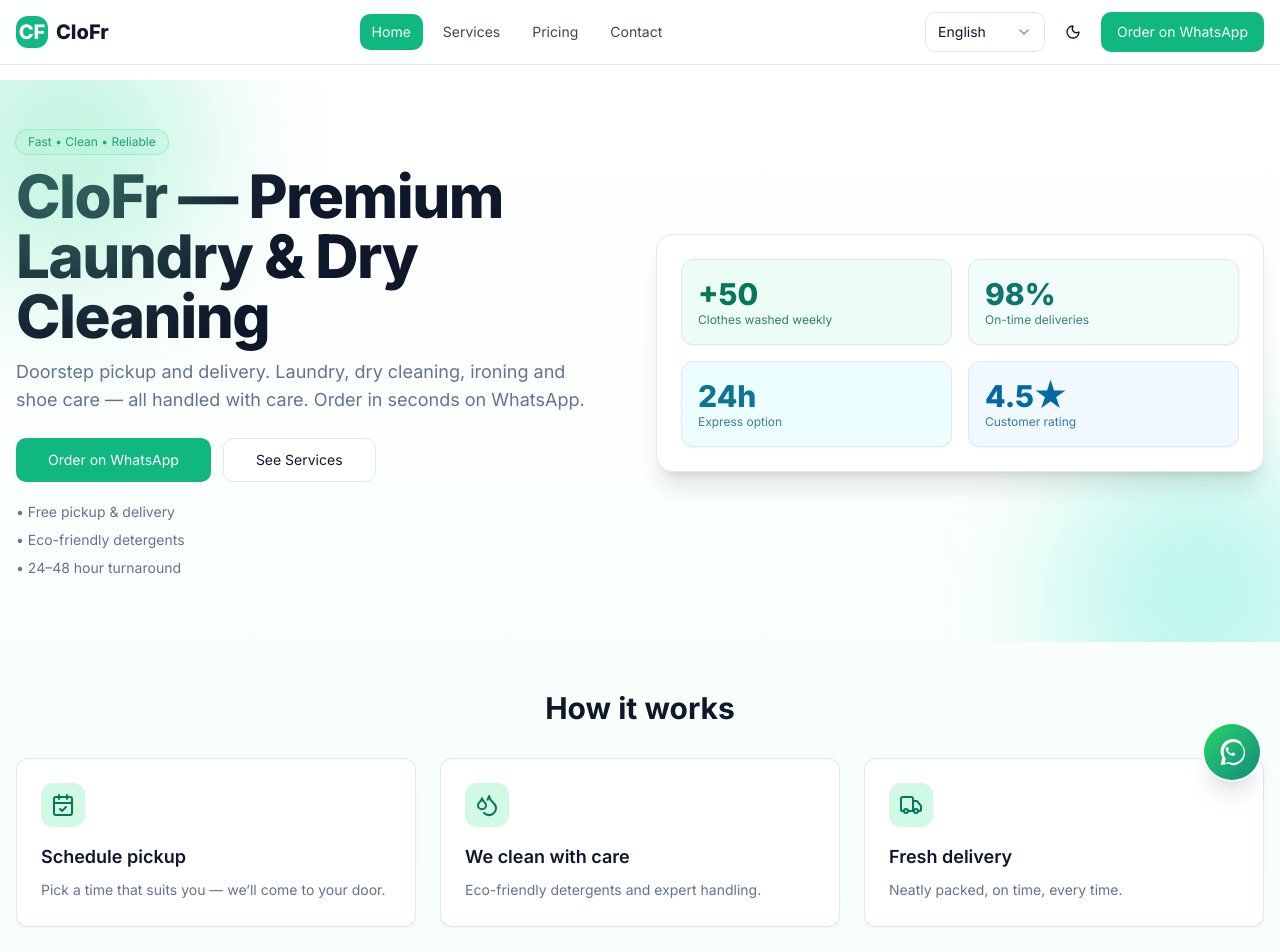
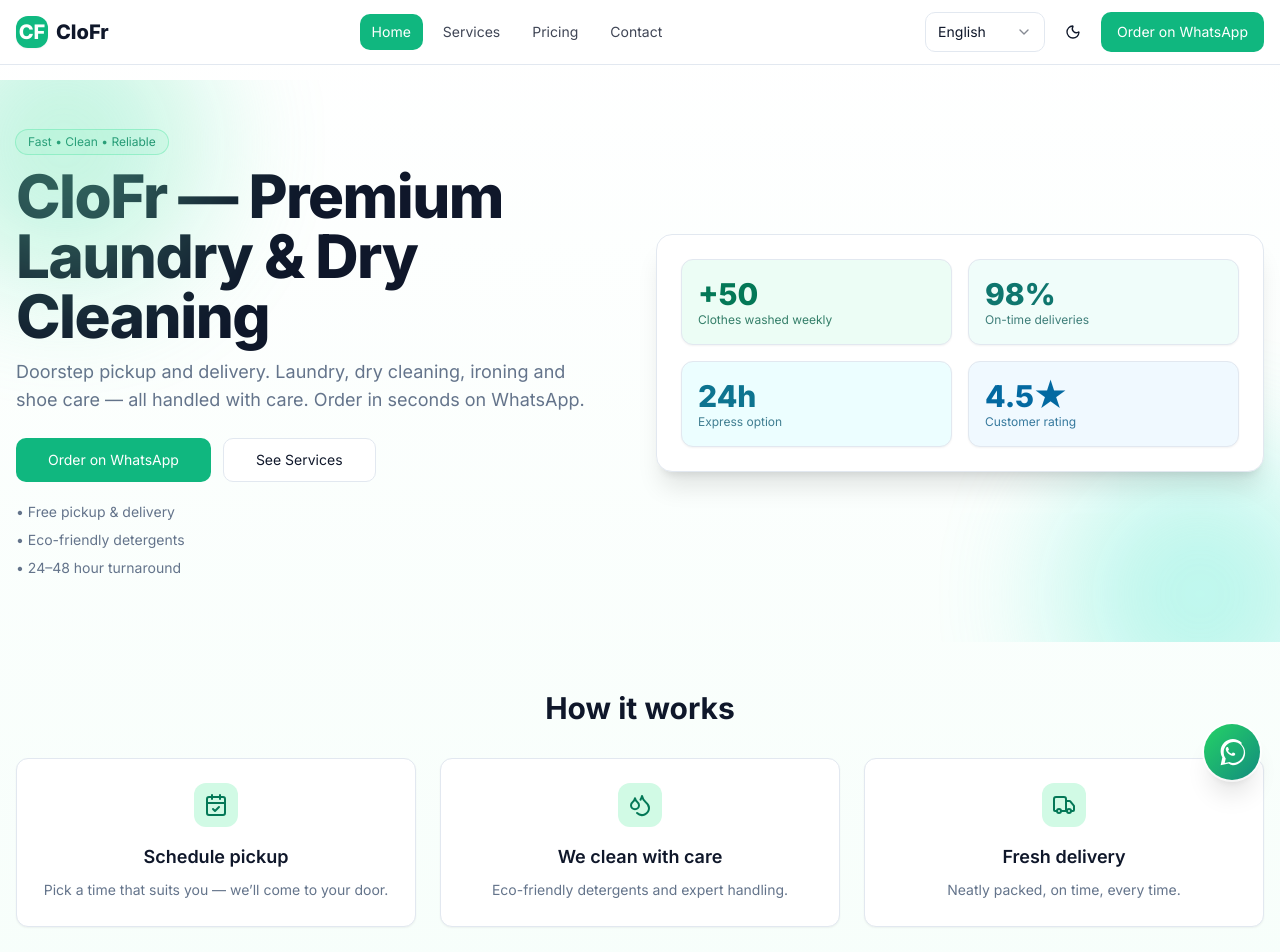
Before and after one commit to suju12312/CloFr, a React (Vite) app: page / in a window 1280 px wide. Shown: the top 952 px of the page. Built offline with nearby package versions, Linux system fonts and the light colour scheme.

Commit message:
done modified centre ghome hoe work

```diff
--- a/client/pages/Index.tsx
+++ b/client/pages/Index.tsx
@@ -90,7 +90,8 @@ export default function Index() {
                 whileInView={{ opacity: 1, y: 0 }}
                 viewport={{ once: true }}
                 transition={{ delay: i * 0.05 }}
-                className="rounded-xl border bg-card p-5 sm:p-6 shadow-sm transition-transform hover:-translate-y-0.5 hover:shadow-md"
+                className="rounded-xl border bg-card p-5 sm:p-6 shadow-sm transition-transform hover:-translate-y-0.5 hover:shadow-md text-center flex flex-col items-center"
+
               >
                 <div className="h-11 w-11 rounded-lg bg-emerald-100 text-emerald-700 grid place-items-center"><Icon className="h-6 w-6" /></div>
                 <h3 className="mt-3 sm:mt-4 font-semibold text-base sm:text-lg">{t(`home.how.${key}.t`)}</h3>
```
